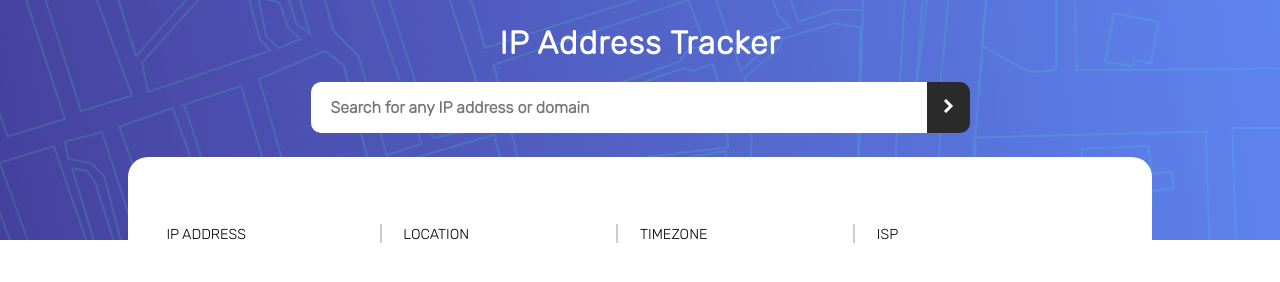
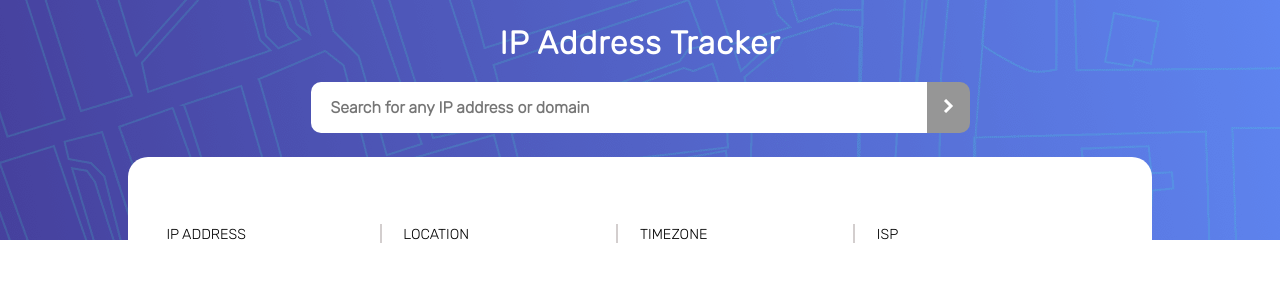
Before and after one commit to mprabs/IP-Tracker, a plain HTML site: page index.html in a window 1280 px wide. In both pictures the pointer is over the button 948 px from the left and 107 px from the top of the page. Drawn offline with nearby package versions, Linux system fonts and the light colour scheme; no server answers.

Commit message:
active cursor

```diff
--- a/css/style.css
+++ b/css/style.css
@@ -44,6 +44,7 @@ input {
     border-bottom-left-radius: 0.625rem;
     font-size: 1rem;
     font-weight: 600;
+    cursor: pointer;
 }
 
 input:focus {
@@ -61,6 +62,11 @@ button {
     background-color: hsl(0, 0%, 17%);
     border-top-right-radius: 0.625rem;
     border-bottom-right-radius: 0.625rem;
+    cursor: pointer;
+}
+
+button:hover {
+    background-color: hsl(0, 0%, 59%);
 }
 
 form img {
```
